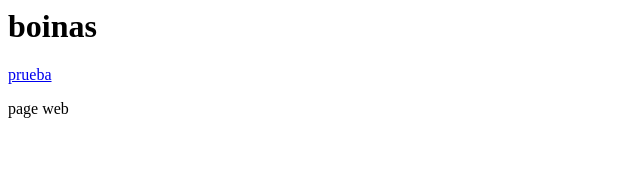
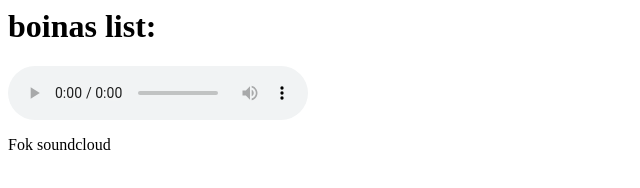
Before and after one commit to leobaez/boinaspod, a plain HTML site: page index.html in a window 1280 px wide. Shown: the whole page, without its empty margins (0-640 px from the left). Drawn offline with Linux system fonts and the light colour scheme.

Commit message:
Update index.html

```diff
--- a/index.html
+++ b/index.html
@@ -4,11 +4,12 @@
 </head>
 
 <body>
-  <h1>boinas</h1>
+  <h1>boinas list:</h1>
+  <audio controls>
+    <source src="https://boinaspod.github.io/boinaspod/prueba.mp3" type="audio/mpeg">
+  </audio>
 
-  <a href="https://boinaspod.github.io/boinaspod/prueba.mp3">prueba</a>
-
-  <p>page web</p>
+  <p>Fok soundcloud</p>
 </body>
 
 </html>
```
